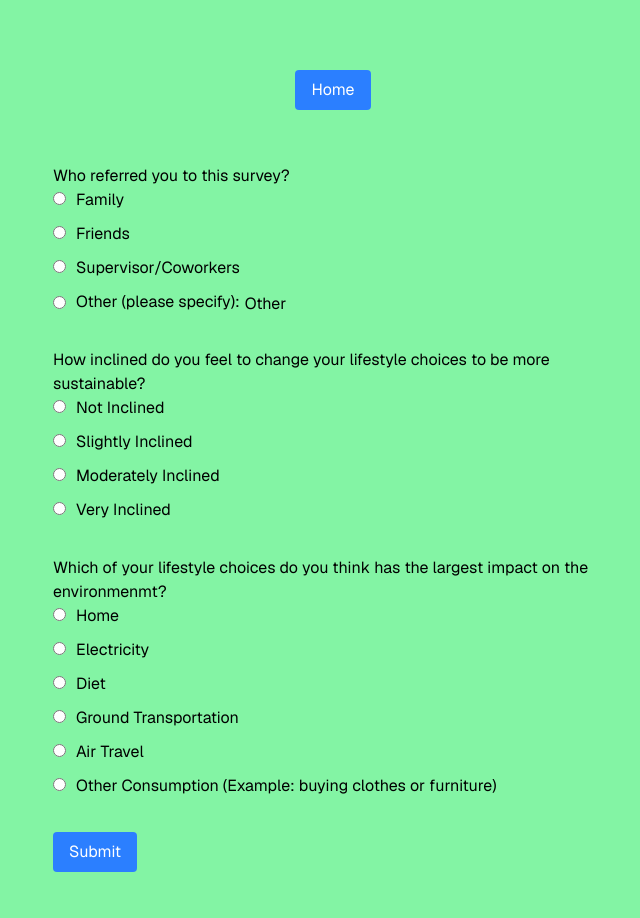
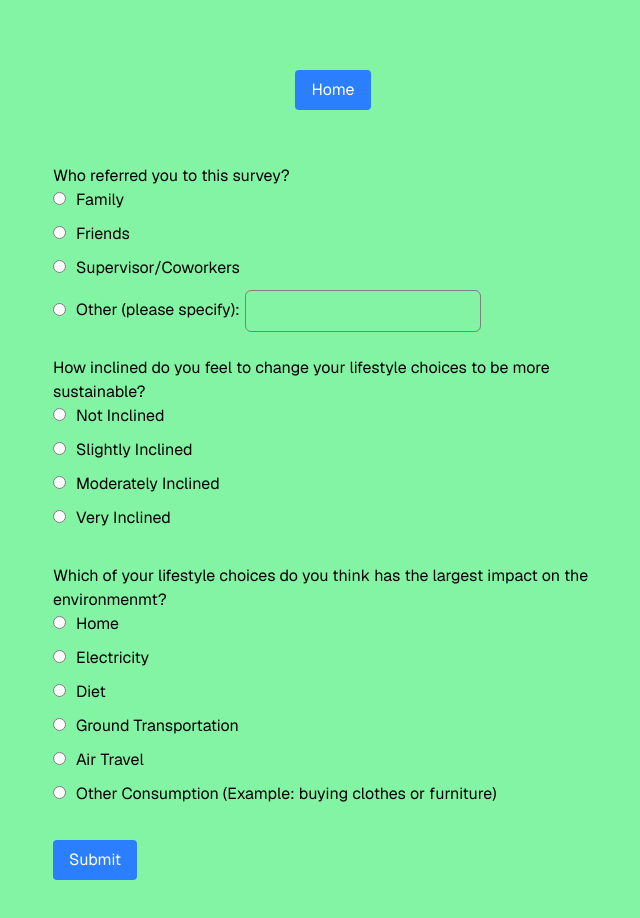
Before and after one commit to Fluxx7/climateaction, a Next.js app in the folder webapp/climate-action-app/: page /survey in a window 1280 px wide. Shown: the top 918 px of the page, without its empty margins (307-947 px from the left). Built offline with nearby package versions, Linux system fonts and the light colour scheme.

Commit message:
Fix custom input for referral question

```diff
--- a/webapp/climate-action-app/src/app/survey/page.tsx
+++ b/webapp/climate-action-app/src/app/survey/page.tsx
@@ -1,6 +1,6 @@
 "use client";
 
-import { useState } from "react";
+import { useEffect, useState } from "react";
 import Link from "next/link";
 
 export default function Home() {
@@ -16,9 +16,6 @@ export default function Home() {
         options: Option[];
         value: string;
         onChange: (e: React.ChangeEvent<HTMLInputElement>) => void;
-        includeOther?: boolean;
-        otherPlaceholder?: string;
-        otherValue?: string;
     }
 
     const RadioGroup = ({
@@ -26,10 +23,7 @@ export default function Home() {
         legend,
         options,
         value,
-        onChange,
-        includeOther = false,
-        otherPlaceholder,
-        otherValue,
+        onChange
     }: RadioGroupProps) => {
         return (
             <fieldset>
@@ -46,28 +40,6 @@ export default function Home() {
                         {option.label}
                     </label>
                 ))}
-                {includeOther && (
-                    <>
-                        <label className="inline-label">
-                            <input
-                                type="radio"
-                                name={name}
-                                value="Other"
-                                checked={value === "Other"}
-                                onChange={onChange}
-                            />
-                            Other (please specify):
-                        </label>
-                        <input
-                            type="text"
-                            name={name}
-                            placeholder={otherPlaceholder}
-                            disabled={value !== "Other"}
-                            value={value === "Other" ? otherValue || "" : "Other"}
-                            onChange={onChange}
-                        />
-                    </>
-                )}
             </fieldset>
         );
     };
@@ -112,6 +84,7 @@ export default function Home() {
     // State to manage user's input into form
     const [formData, setFormData] = useState({
         referredBy: "", //
+        otherReferralValue: "",
         inclinationToChange: "",
         largestImpactChoice: "",
         totalCarbonFootprint: 0,
@@ -132,9 +105,12 @@ export default function Home() {
         groupGoals: "",
     });
 
+
+
     // Handle form input changes
     const handleChange = (e: React.ChangeEvent<HTMLInputElement>) => {
         const { name, value } = e.target;
+
         setFormData((prevData) => ({
             ...prevData,
             [name]: value,
@@ -145,7 +121,6 @@ export default function Home() {
     const handleSubmit = async (e: React.FormEvent) => {
         e.preventDefault(); // Prevent form reloading on submit
 
-        // Send data to the backend API
         const response = await fetch('/api/submitForm', {
             method: 'POST',
             headers: {
@@ -232,54 +207,64 @@ export default function Home() {
                 <form onSubmit={handleSubmit}>
 
                     {/* Referred By */}
-                    <RadioGroup
-                        name="referredBy"
-                        legend="Who referred you to this survey?"
-                        options={referallOptions}
-                        value={formData.referredBy}
-                        onChange={handleChange}
-                        includeOther
-                        otherPlaceholder="Please specify your referral source"
-                        otherValue={formData.referredBy}
-                    />
-
-                    <br />
-                    {/* Inclination to Change */}
                     <fieldset>
-                        <legend>How inclined do you feel to change your lifestyle choices to be more sustainable?</legend>
-                        {inclinationOptions.map(option => (
+                        <legend>Who referred you to this survey?</legend>
+                        {referallOptions.map(option => (
                             <label key={option.value}>
                                 <input
                                     type="radio"
-                                    name="inclinationToChange"
+                                    name="referredBy"
                                     value={option.value}
-                                    checked={formData.inclinationToChange === option.value}
+                                    checked={formData.referredBy === option.value}
                                     onChange={handleChange}
                                 />
                                 {option.label}
                             </label>
                         ))}
+                        <label className="inline-label">
+                            <input
+                                type="radio"
+                                name="referredBy"
+                                value="Other"
+                                onChange={handleChange}
+                                checked={formData.referredBy === "Other"}
+                            />
+                            Other (please specify):
+                        </label>
+                        <input
+                            type="text"
+                            name="otherReferralValue"
+                            disabled={formData.referredBy !== 'Other'}
+                            value={formData.otherReferralValue}
+                            onChange={handleChange}
+                            className="border border-gray rounded-md p-2"
+                            style={{color: formData.referredBy === 'Other' ? 'var(--foreground)' : 'gray'}}
+                        />
                     </fieldset>
+                    <br />
+
+                    {/* Willing to Change */}
+                    {/* Inclination to Change */}
+                    <RadioGroup
+                        name="inclinationToChange"
+                        legend="How inclined do you feel to change your lifestyle choices to be more sustainable?"
+                        options={inclinationOptions}
+                        value={formData.inclinationToChange}
+                        onChange={handleChange}
+                    />
 
                     <br />
                     {/*Largest Impact Choice */}
-                    <fieldset>
-                        <legend>Which of your lifestyle choices do you think has the largest impact on the environmenmt?</legend>
-                        {carbonFootprintCategories.map(option => (
-                            <label key={option.value}>
-                                <input
-                                    type="radio"
-                                    name="largestImpactChocie"
-                                    value={option.value}
-                                    checked={formData.largestImpactChoice === option.value}
-                                    onChange={handleChange}
-                                />
-                                {option.label}
-                            </label>
-                        ))}
-                    </fieldset>
+                    <RadioGroup
+                        name="largestImpactChoice"
+                        legend="Which of your lifestyle choices do you think has the largest impact on the environmenmt?"
+                        options={carbonFootprintCategories}
+                        value={formData.largestImpactChoice}
+                        onChange={handleChange}
+                    />
+                    <br />
 
-                    <br />
+
                     {/* Submit Button */}
                     <div>
                         <button type="submit" className="calc-btn">Submit</button>
```
